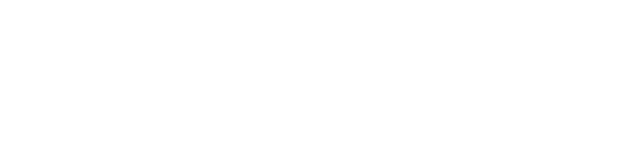
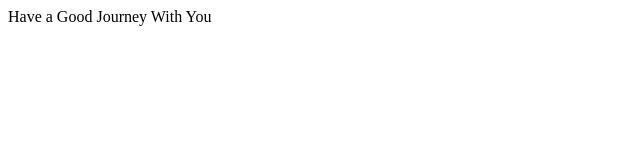
Before and after one commit to Gerrishonngugi/Microverse-Trials-2, a plain HTML site: page index.html in a window 1280 px wide. Shown: the whole page, without its empty margins (0-640 px from the left). Drawn offline with Linux system fonts and the light colour scheme.

Commit message:
Second Test Succesu

```diff
--- a/index.html
+++ b/index.html
@@ -1,26 +1,18 @@
 <!DOCTYPE html>
 <html lang="en">
+
 <head>
   <meta charset="UTF-8" />
   <title>Hello World. We're Developers</title>
-    <link rel="stylesheet" href="css/style.css" />
+  <link rel="stylesheet"
+        href="css/style.css" />
 </head>
 
 <body>
   <script src="https://cdn.freecodecamp.org/testable-projects-fcc/v1/bundle.js"></script>
 
-    <!--
-
-    Hello Camper!
-
-    For now, the test suite only works in Chrome!
-    Please read the README below in the JS Editor before beginning.
-    Feel free to delete this message once you have read it.
-    Good luck and Happy Coding!
-
-    - The freeCodeCamp Team
-
-    -->
+  <header> Have a Good Journey With You</header>
   <script src="js/index.js"></script>
 </body>
+
 </html>
```
Lines whose indentation alone changed are shown as unchanged.
